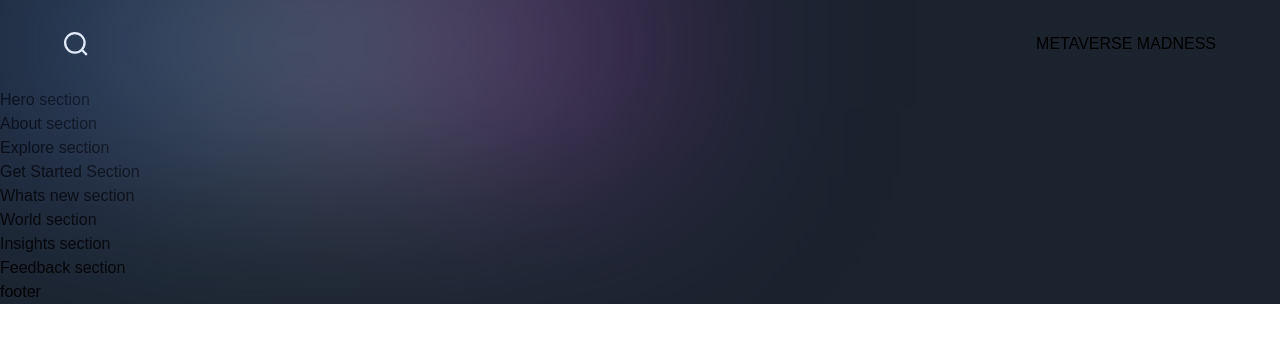
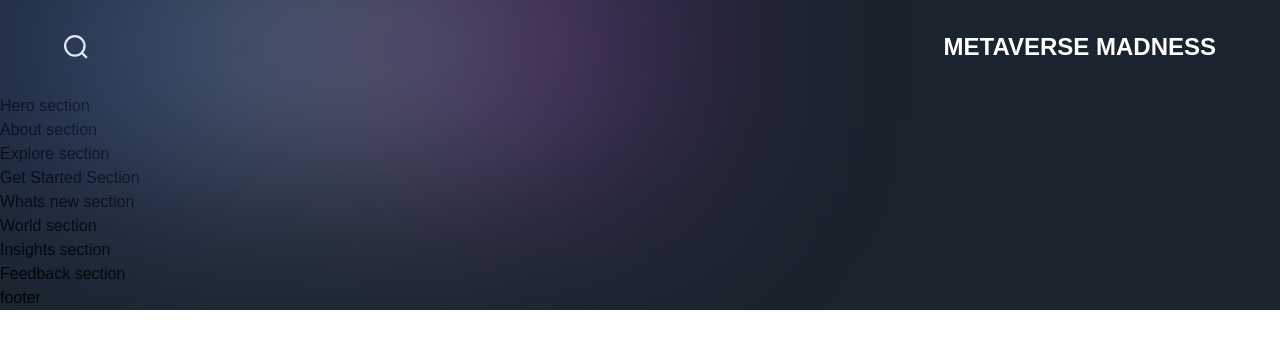
Before and after one commit to sakib-h/metaverse-madness, a Next.js app: page / in a window 1280 px wide. Shown: the top 348 px of the page. Built offline with nearby package versions, Linux system fonts and the light colour scheme; a web font is replaced by a local one.

Commit message:
styles added on navigation title

```diff
--- a/components/Navbar.jsx
+++ b/components/Navbar.jsx
@@ -17,7 +17,9 @@ const Navbar = () => (
 				height={24}
 				className="object-contain"
 			/>
-			<h2>METAVERSE MADNESS</h2>
+			<h2 className="font-extrabold text-[24px] leading-[30px] text-white">
+				METAVERSE MADNESS
+			</h2>
 		</div>
 	</motion.nav>
 );
```
